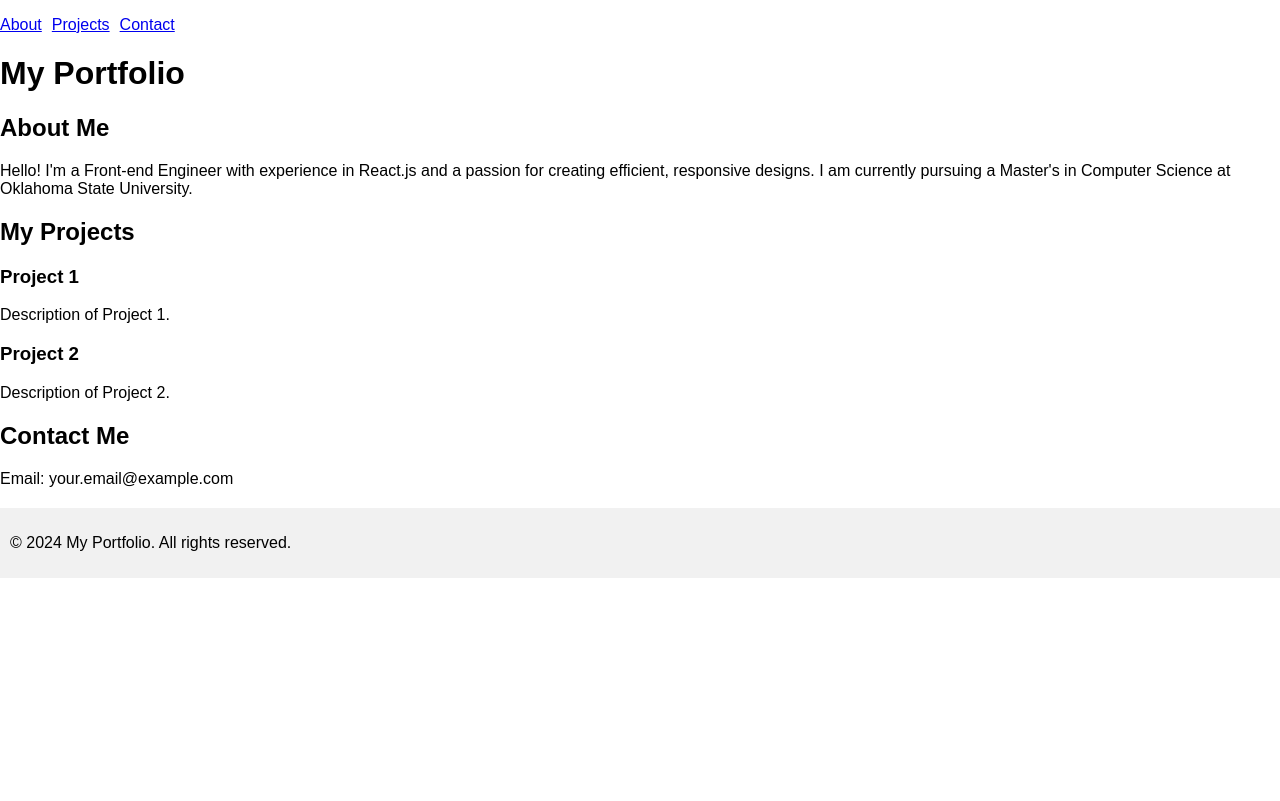
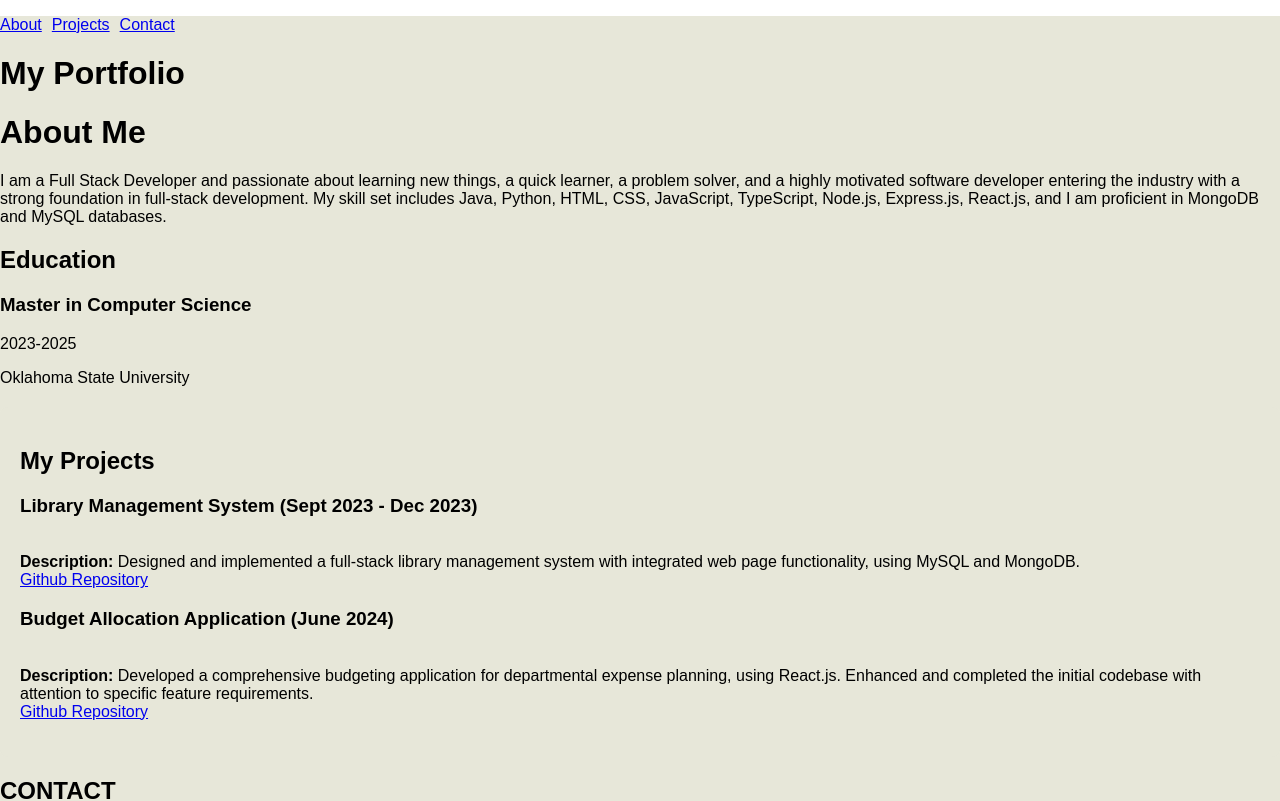
Before and after one commit to Camrahd/My-Portfolio, a React (Create React App) app in the folder portfolio/: page / in a window 1280 px wide. Shown: the top 801 px of the page. Built offline with nearby package versions, Linux system fonts and the light colour scheme.

Commit message:
Projects added

```diff
--- a/portfolio/package.json
+++ b/portfolio/package.json
@@ -3,12 +3,14 @@
   "version": "0.1.0",
   "private": true,
   "dependencies": {
+    "@fortawesome/free-solid-svg-icons": "^6.6.0",
+    "@fortawesome/react-fontawesome": "^0.2.2",
     "@testing-library/jest-dom": "^5.17.0",
     "@testing-library/react": "^13.4.0",
     "@testing-library/user-event": "^13.5.0",
     "react": "^18.3.1",
     "react-dom": "^18.3.1",
-    "react-scripts": "5.0.1",
+    "react-scripts": "^5.0.1",
     "web-vitals": "^2.1.4"
   },
   "scripts": {
--- a/portfolio/src/App.css
+++ b/portfolio/src/App.css
@@ -1,6 +1,7 @@
 .App {
   text-align: left;
   font-family: Arial, sans-serif;
+  background-color: #e7e7d9;
 }
 
 .Header nav ul {
@@ -16,9 +17,58 @@
 
 .About, .Projects, .Contact {
   margin: 20px 0;
+  padding: 20px; /* Added padding for better spacing */
+  background-color: #e7e7d9; /* Dark background for sections */
+  border-radius: 8px; /* Rounded corners for a modern look */
+}
+
+/* About Section Specific Styles */
+.About {
+  background-color: #e7e7d9; /* Slightly different background for the About section */
+  color: #f0f0f0; /* Light text color for readability */
+}
+
+.About h1 {
+  font-size: 2.5rem; /* Larger font for the About title */
+  font-weight: bold;
+  text-align: center;
+  margin-bottom: 20px;
+  color: #ff8a00; /* Accent color for the title */
+}
+
+.About p {
+  line-height: 1.6;
+  margin-bottom: 20px;
+}
+
+.About .education-section {
+  margin-top: 20px;
+}
+
+
+.About .education-section .institution {
+  padding: 10px;
+  background-color: #e7e7d9; /* Background for each education item */
+  border-radius: 8px;
+  margin-bottom: 10px;
+  transition: background-color 0.3s ease; /* Smooth hover effect */
+}
+
+.About .education-section .institution:hover {
+  background-color: #4b4b52; /* Slightly lighter hover effect */
+}
+
+.About .education-section .institution h2 {
+  font-size: 1.2rem;
+  font-weight: bold;
+}
+
+.About .education-section .institution .date {
+  font-size: 0.9rem;
+  color: #e7e7d9; /* Subtle color for dates */
 }
 
 .Footer {
-  background-color: #f1f1f1;
+  background-color: #e7e7d9;
   padding: 10px;
 }
--- a/portfolio/src/Components/About.jsx
+++ b/portfolio/src/Components/About.jsx
@@ -1,12 +1,40 @@
-import React from 'react';
-
-function About() {
+const About = () => {
   return (
-    <section id="about" className="About">
-      <h2>About Me</h2>
-      <p>Hello! I'm a Front-end Engineer with experience in React.js and a passion for creating efficient, responsive designs. I am currently pursuing a Master's in Computer Science at Oklahoma State University.</p>
-    </section>
+    <div className="min-h-screen bg-gray-100">
+      <h1 className="text-center text-3xl font-bold my-8 text-gray-800">
+        About Me
+      </h1>
+      <div className="flex flex-col md:flex-row items-center justify-center p-6">
+        <div className="flex-shrink-0 mb-6 md:mb-0">
+          {/* Image or other content can go here */}
+        </div>
+        <div className="flex flex-col p-4 bg-white rounded shadow-md">
+          <p className="text-base text-gray-700 mb-4">
+            I am a Full Stack Developer and passionate about learning new
+            things, a quick learner, a problem solver, and a highly motivated
+            software developer entering the industry with a strong foundation
+            in full-stack development. My skill set includes Java, Python, HTML, CSS, JavaScript,
+            TypeScript, Node.js, Express.js, React.js, and I am proficient
+            in MongoDB and MySQL databases.
+          </p>
+          <h2 className="text-xl font-semibold text-orange-600 mb-2">
+            Education
+          </h2>
+          <div className="flex flex-col">
+            <div className="bg-gray-200 p-2 rounded mb-2">
+              <div className="flex justify-between">
+                <h3 className="text-base font-semibold">
+                  Master in Computer Science
+                </h3>
+                <span className="text-sm text-gray-500">2023-2025</span>
+              </div>
+              <p className="text-sm">Oklahoma State University</p>
+            </div>
+          </div>
+        </div>
+      </div>
+    </div>
   );
-}
+};
 
 export default About;
--- a/portfolio/src/Components/Contact.jsx
+++ b/portfolio/src/Components/Contact.jsx
@@ -1,11 +1,22 @@
 import React from 'react';
+import { FontAwesomeIcon } from '@fortawesome/react-fontawesome';
+import { faEnvelope, faPhone } from '@fortawesome/free-solid-svg-icons';
 
 function Contact() {
   return (
-    <section id="contact" className="Contact">
-      <h2>Contact Me</h2>
-      <p>Email: your.email@example.com</p>
-      {/* You can also include a form here */}
+    <section id="contact" className="h-screen bg-queen-pink p-8 text-grape flex justify-center items-center">
+      <div className="max-w-2xl mx-auto text-center">
+        <h2 className="text-3xl font-bold mb-8">CONTACT</h2>
+        <p className="text-lg font-semibold mb-5">| I AM OPEN TO WORK AND NETWORK |</p>
+        <p className="mb-6">
+          If you have an exciting project in mind, want to collaborate, or simply wish to connect, let's initiate a conversation.
+        </p>
+        <div className="flex items-center justify-center">
+          <a href="mailto:dchitte@okstate.edu" className="mr-4">
+            <FontAwesomeIcon icon={faEnvelope} size="lg" className='hover:text-black'/>
+          </a>
+        </div>
+      </div>
     </section>
   );
 }
--- a/portfolio/src/Components/Projects.jsx
+++ b/portfolio/src/Components/Projects.jsx
@@ -4,15 +4,30 @@ function Projects() {
   return (
     <section id="projects" className="Projects">
       <h2>My Projects</h2>
+
       <div className="project">
-        <h3>Project 1</h3>
-        <p>Description of Project 1.</p>
+        <h3>Library Management System   (Sept 2023 - Dec 2023)</h3>
+        <p>
+           <br />
+          <strong>Description:</strong> Designed and implemented a full-stack library management system with integrated web page functionality, using MySQL and MongoDB.
+          <br />
+          <a href="https://github.com/your-github-username/library-management-system" target="_blank" rel="noopener noreferrer">
+            Github Repository
+          </a>
+        </p>
       </div>
+
       <div className="project">
-        <h3>Project 2</h3>
-        <p>Description of Project 2.</p>
+        <h3>Budget Allocation Application   (June 2024) </h3>
+        <p>
+           <br />
+          <strong>Description:</strong> Developed a comprehensive budgeting application for departmental expense planning, using React.js. Enhanced and completed the initial codebase with attention to specific feature requirements.
+          <br />
+          <a href="https://github.com/your-github-username/budget-allocation-application" target="_blank" rel="noopener noreferrer">
+            Github Repository
+          </a>
+        </p>
       </div>
-      {/* Add more projects as needed */}
     </section>
   );
 }
```
Also changed, not shown: 1 other file (tests, documents, lock files or other folders).
